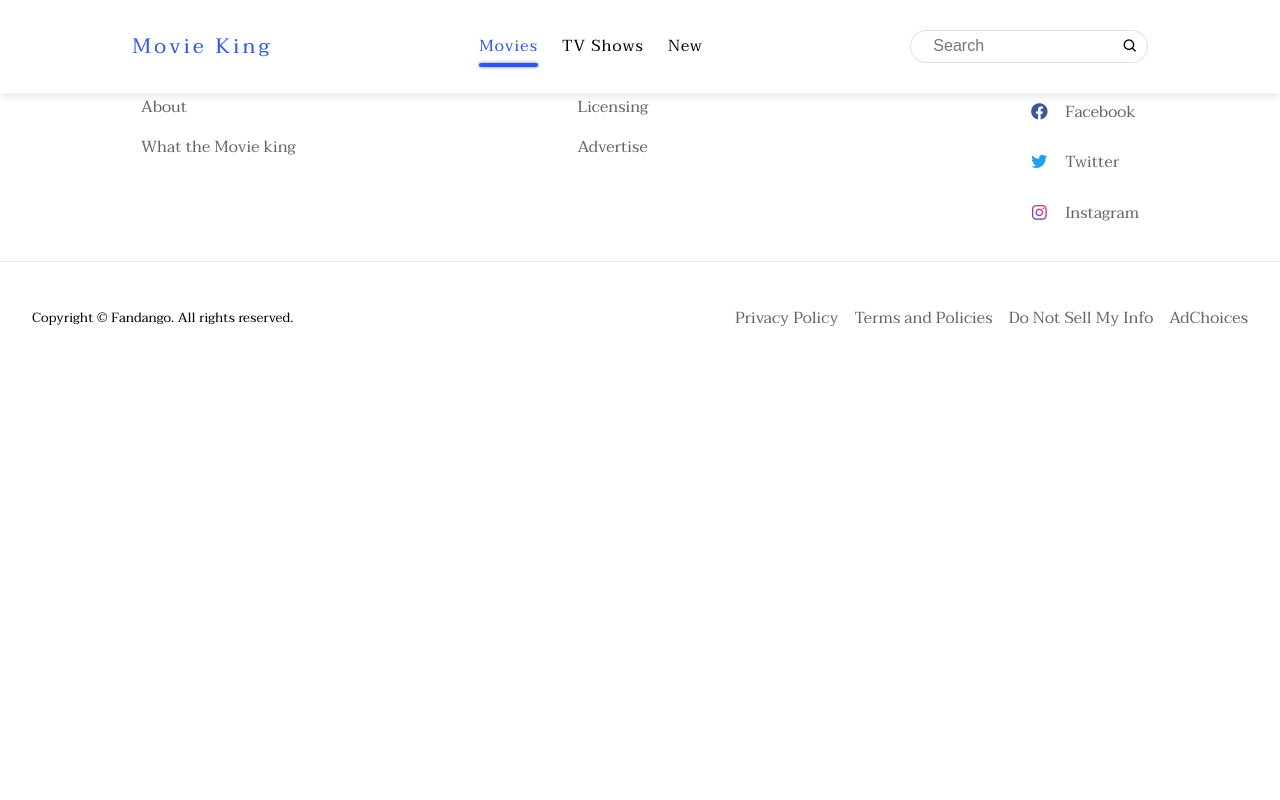
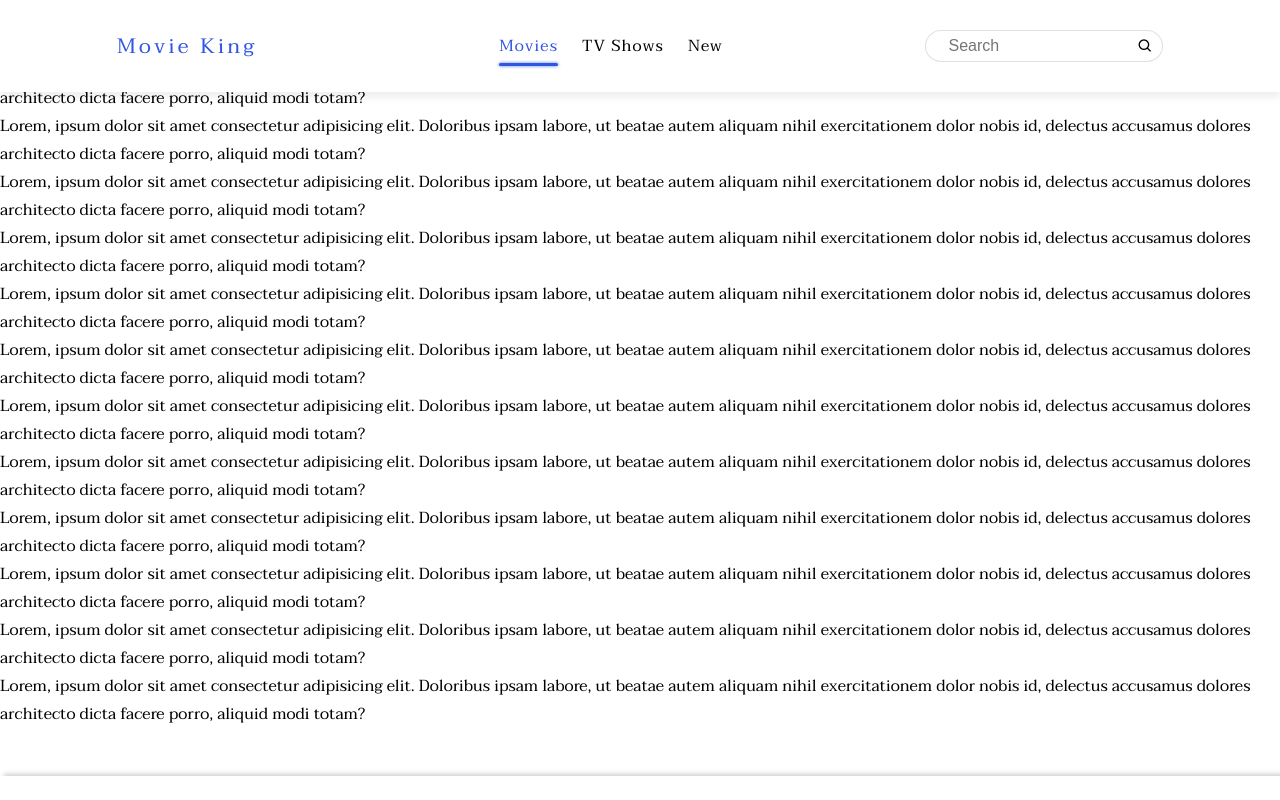
Before and after one commit to woratat/React_Project, a React (Create React App) app in the folder client/: page / in a window 1280 px wide. Shown: the top 800 px of the page. Built offline with nearby package versions, Linux system fonts and the light colour scheme.

Commit message:
update style footer and header

```diff
--- a/client/src/assets/scss/footer.module.scss
+++ b/client/src/assets/scss/footer.module.scss
@@ -6,12 +6,15 @@ $instagram: linear-gradient(45deg, #405de6, #5851db, #833ab4, #c13584, #e1306c,
     display: flex;
     flex-direction: column;
     justify-content: center;
+    clear: both;
+    margin-top: 3rem;
+    box-shadow: 6px 0 5px 2px rgba(0, 0, 0, .2);
 }
 
 .item-footer {
     display: flex;
     justify-content: space-around;
-    padding: 1.8rem 0;
+    padding: 1.5rem 0;
 }
 
 .component-footer {
@@ -70,7 +73,7 @@ $instagram: linear-gradient(45deg, #405de6, #5851db, #833ab4, #c13584, #e1306c,
     display: flex;
     justify-content: space-between;
     border-top: 1px solid rgba(0,0,0,.1);
-    padding: 1.6rem 2rem;
+    padding: .3rem 2rem;
 }
 
 .list-privacy {
--- a/client/src/component/Header.js
+++ b/client/src/component/Header.js
@@ -1,4 +1,4 @@
-import React from "react";
+import React, { useState } from "react";
 import { Link } from "react-router-dom";
 import styled from "styled-components";
 import PropTypes from "prop-types";
@@ -7,6 +7,22 @@ import PropTypes from "prop-types";
 import NavLinkItem from './HeaderNavLinkItem';
 
 function Header({ className }) {
+  const [inputs, setInputs] = useState('');
+
+  const handleChange = (e) => {
+    setInputs(e.target.value);
+  }
+
+  const onEnter = (e) => {
+    if (e.code === 'Enter') {
+
+    }
+  }
+
+  const handleClick = () => {
+
+  }
+
   return (
     <header className={className}>
       <div className="content-logo">
@@ -14,14 +30,14 @@ function Header({ className }) {
           <span className="title-logo">Movie King</span>
         </Link>
       </div>
-      <div className="menu">
+      <ul className="menu">
         <NavLinkItem toLink="/" title="Movies" />
         <NavLinkItem toLink="/tv" title="TV Shows" />
         <NavLinkItem toLink="/new" title="New" />
-      </div>
+      </ul>
       <div className="search-box">
-        <input type="text" placeholder="Search" className="search-text"></input>
-        <i className='bx bx-search icon-search'></i>
+        <input type="text" placeholder="Search" className="search-text" onChange={handleChange} onKeyDown={onEnter} value={inputs}></input>
+        <i className={inputs.length < 10 ? 'bx bx-search icon-search' : ''} onClick={handleClick}></i>
       </div>
     </header>
   );
@@ -35,7 +51,7 @@ export default styled(Header)`
   display: flex;
   justify-content: space-around;
   align-items: center;
-  padding: 1.8rem;
+  padding: 1rem;
   box-shadow: 0 6px 6px rgba(0, 0, 0, 6%);
   background-color: #fff;
   position: fixed;
@@ -62,6 +78,28 @@ export default styled(Header)`
     position: relative;
   }
 
+  .link-item-header:hover::before {
+    content: "";
+    position: absolute;
+    display: block;
+    bottom: -0.4rem;
+    height: 0.222rem;
+    width: 100%;
+    background: rgba(48, 87, 225, 1);
+    box-shadow: 0 0 3px .5px rgba(48, 87, 225, .6);
+    border-radius: 50px;
+    animation: bar 0.2s;
+  }
+
+  @keyframes bar {
+    0% {
+      width: 0
+    }
+    100% {
+      width: 100%
+    }
+  }
+
   .active-item-header {
     color:  rgba(48, 87, 225, 1);
   }
@@ -69,6 +107,7 @@ export default styled(Header)`
   .active-item-header::before {
     content: "";
     position: absolute;
+    display: block;
     bottom: -0.4rem;
     width: 100%;
     height: 0.222rem;
@@ -96,8 +135,8 @@ export default styled(Header)`
   }
 
   .search-text:focus {
-    border-color: rgba(48, 87, 225, .5);
-    box-shadow: 0 0 2px .5px rgba(48, 87, 225, .6);
+    border-color: rgba(48, 87, 225, 1);
+    box-shadow: 0 0 4px .5px rgba(48, 87, 225, 1);
   }
 
   .icon-search {
--- a/client/src/component/NavPolicy.jsx
+++ b/client/src/component/NavPolicy.jsx
@@ -6,22 +6,22 @@ import FooterStyle from '../assets/scss/footer.module.scss';
 export default function NavPolicy() {
     return (
         <ul className={FooterStyle['list-privacy']}>
-            <li className="">
+            <li>
                 <Link to="/" className={FooterStyle['btn-link-privacy']}>
                     <span>Privacy Policy</span>
                 </Link>
             </li>
-            <li className="">
+            <li>
                 <Link to="/" className={FooterStyle['btn-link-privacy']}>
                     <span>Terms and Policies</span>
                 </Link>
             </li>
-            <li className="">
+            <li>
                 <Link to="/" className={FooterStyle['btn-link-privacy']}>
                     <span>Do Not Sell My Info</span>
                 </Link>
             </li>
-            <li className="">
+            <li>
                 <Link to="/" className={FooterStyle['btn-link-privacy']}>
                     <span>AdChoices</span>
                 </Link>
--- a/client/src/page/Home.js
+++ b/client/src/page/Home.js
@@ -20,6 +20,47 @@ export default function Home() {
                 <title>{ page.title }</title>
             </Helmet>
             <Header/>
+            <div>
+                <div>
+                    Lorem, ipsum dolor sit amet consectetur adipisicing elit. Doloribus ipsam labore, ut beatae autem aliquam nihil exercitationem dolor nobis id, delectus accusamus dolores architecto dicta facere porro, aliquid modi totam?
+                </div>
+                <div>
+                    Lorem, ipsum dolor sit amet consectetur adipisicing elit. Doloribus ipsam labore, ut beatae autem aliquam nihil exercitationem dolor nobis id, delectus accusamus dolores architecto dicta facere porro, aliquid modi totam?
+                </div>
+                <div>
+                    Lorem, ipsum dolor sit amet consectetur adipisicing elit. Doloribus ipsam labore, ut beatae autem aliquam nihil exercitationem dolor nobis id, delectus accusamus dolores architecto dicta facere porro, aliquid modi totam?
+                </div>
+                <div>
+                    Lorem, ipsum dolor sit amet consectetur adipisicing elit. Doloribus ipsam labore, ut beatae autem aliquam nihil exercitationem dolor nobis id, delectus accusamus dolores architecto dicta facere porro, aliquid modi totam?
+                </div>
+                <div>
+                    Lorem, ipsum dolor sit amet consectetur adipisicing elit. Doloribus ipsam labore, ut beatae autem aliquam nihil exercitationem dolor nobis id, delectus accusamus dolores architecto dicta facere porro, aliquid modi totam?
+                </div>
+                <div>
+                    Lorem, ipsum dolor sit amet consectetur adipisicing elit. Doloribus ipsam labore, ut beatae autem aliquam nihil exercitationem dolor nobis id, delectus accusamus dolores architecto dicta facere porro, aliquid modi totam?
+                </div>
+                <div>
+                    Lorem, ipsum dolor sit amet consectetur adipisicing elit. Doloribus ipsam labore, ut beatae autem aliquam nihil exercitationem dolor nobis id, delectus accusamus dolores architecto dicta facere porro, aliquid modi totam?
+                </div>
+                <div>
+                    Lorem, ipsum dolor sit amet consectetur adipisicing elit. Doloribus ipsam labore, ut beatae autem aliquam nihil exercitationem dolor nobis id, delectus accusamus dolores architecto dicta facere porro, aliquid modi totam?
+                </div>
+                <div>
+                    Lorem, ipsum dolor sit amet consectetur adipisicing elit. Doloribus ipsam labore, ut beatae autem aliquam nihil exercitationem dolor nobis id, delectus accusamus dolores architecto dicta facere porro, aliquid modi totam?
+                </div>
+                <div>
+                    Lorem, ipsum dolor sit amet consectetur adipisicing elit. Doloribus ipsam labore, ut beatae autem aliquam nihil exercitationem dolor nobis id, delectus accusamus dolores architecto dicta facere porro, aliquid modi totam?
+                </div>
+                <div>
+                    Lorem, ipsum dolor sit amet consectetur adipisicing elit. Doloribus ipsam labore, ut beatae autem aliquam nihil exercitationem dolor nobis id, delectus accusamus dolores architecto dicta facere porro, aliquid modi totam?
+                </div>
+                <div>
+                    Lorem, ipsum dolor sit amet consectetur adipisicing elit. Doloribus ipsam labore, ut beatae autem aliquam nihil exercitationem dolor nobis id, delectus accusamus dolores architecto dicta facere porro, aliquid modi totam?
+                </div>
+                <div>
+                    Lorem, ipsum dolor sit amet consectetur adipisicing elit. Doloribus ipsam labore, ut beatae autem aliquam nihil exercitationem dolor nobis id, delectus accusamus dolores architecto dicta facere porro, aliquid modi totam?
+                </div>
+            </div>
             <Footer />
         </HelmetProvider>
     );
```
Also changed, not shown: 2 other files (tests, documents, lock files or other folders).
